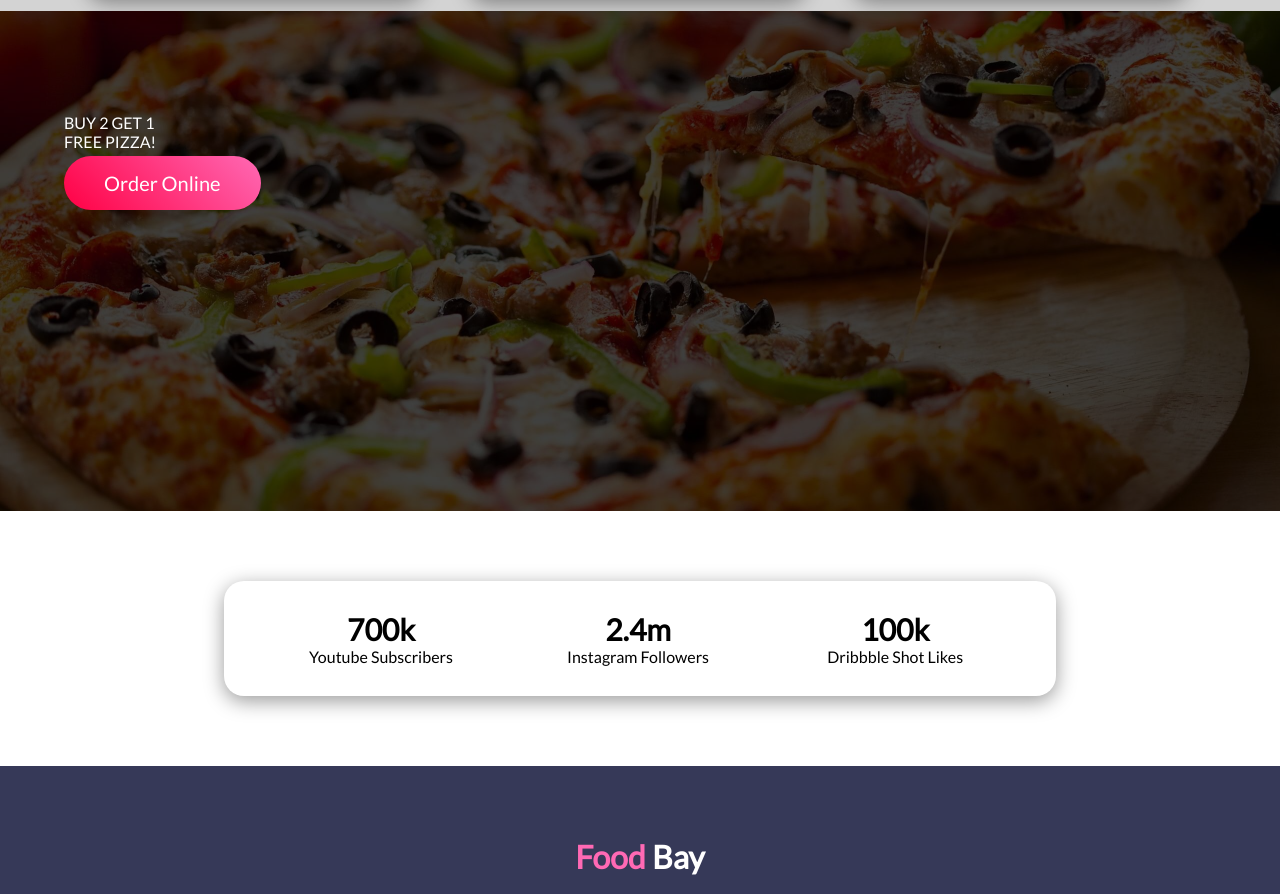
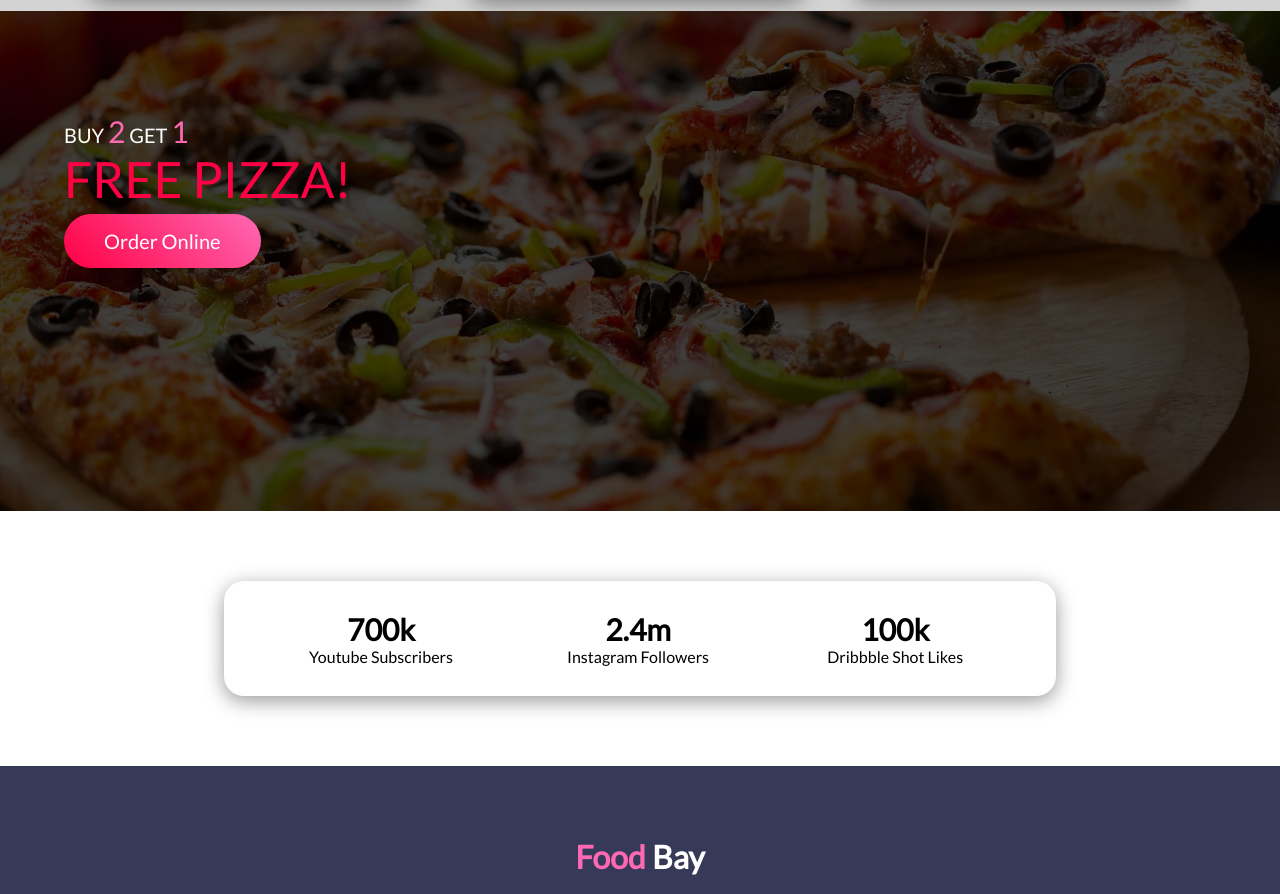
Before and after one commit to chanda-27/food-bay, a plain HTML site: page index.html in a window 1280 px wide. Shown: the part 2343-3237 px from the top of the page. Drawn offline with Linux system fonts and the light colour scheme.

Commit message:
added bonus section styles

```diff
--- a/style.css
+++ b/style.css
@@ -272,3 +272,22 @@ p.third-section-subtitle {
 a .nav-item {
   color: white;
 }
+
+.position-right {
+  text-align: right;
+  display: inline-block;
+}
+
+.offer-text-buy {
+  font-size: 20px;
+}
+
+.offer-text-2 {
+  font-size: 30px;
+  color: #FF69B4;
+}
+
+.offer-text-pizza {
+  font-size: 50px;
+  color: #ff0044;
+}
```
